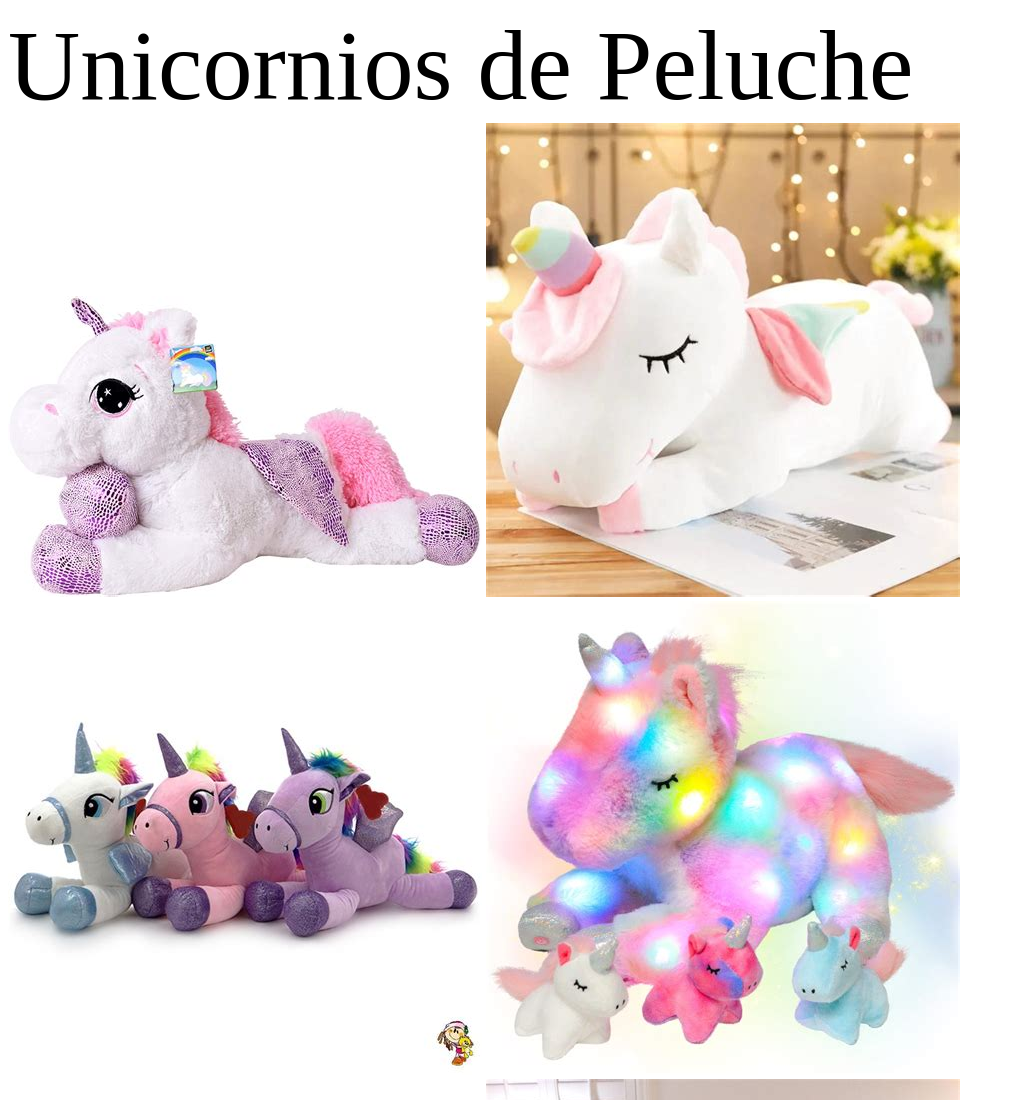
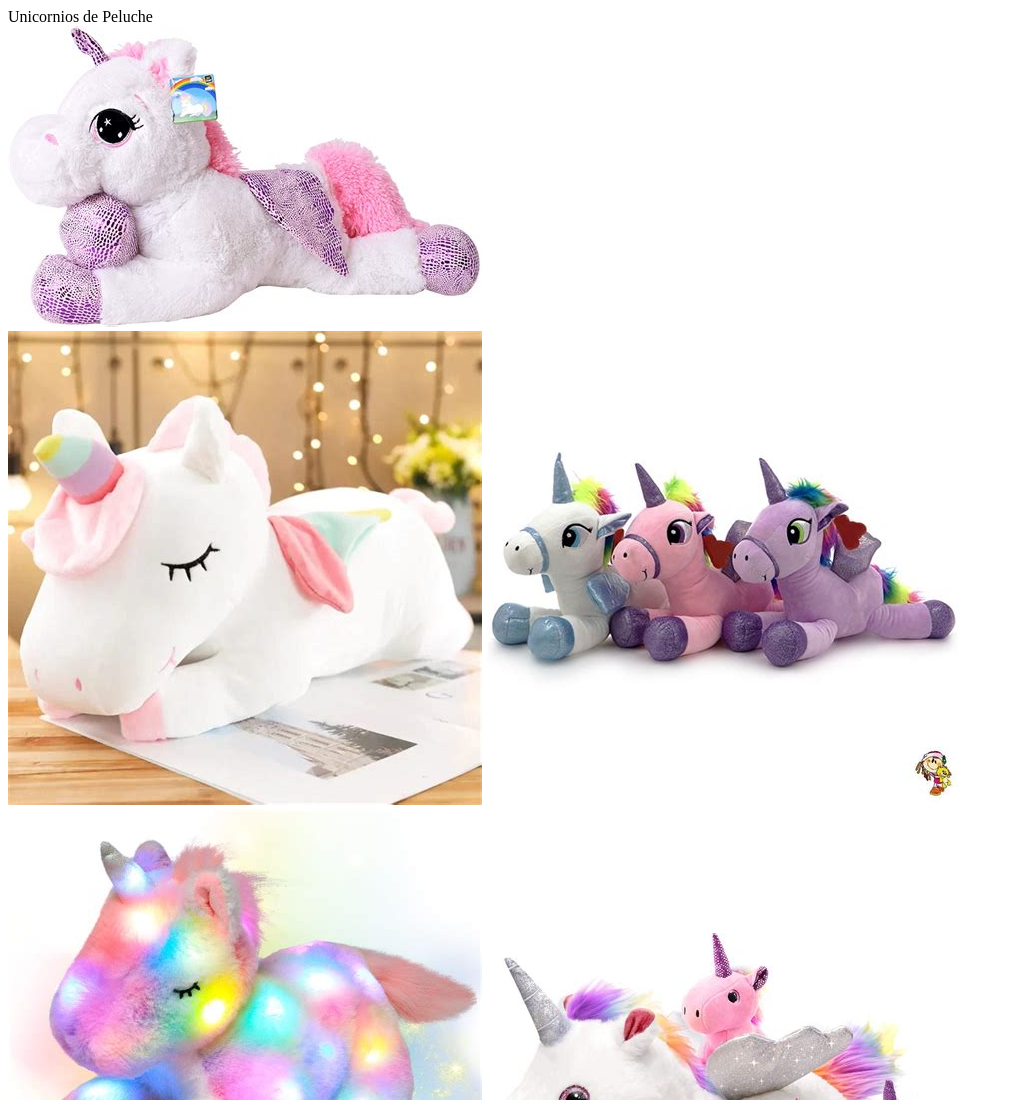
Before and after one commit to ana-morandeira/cssGridUnicorns, a plain HTML site: page index.html in a window 1280 px wide. Shown: the top 1100 px of the page, without its empty margins (0-1015 px from the left). Drawn offline with Linux system fonts and the light colour scheme.

Commit message:
refactor: html

```diff
--- a/index.css
+++ b/index.css
@@ -1,4 +0,0 @@
-#unicornsTable{ display: grid;
-     grid-template-columns: 100px 5em 40%;gap: 10px; }
-
-#title{font-size: 100px; grid-column: span 2.5; border: 3px;}
--- a/index.html
+++ b/index.html
@@ -8,9 +8,10 @@
 </head>
 
 <body>
-    <section class="unicornsTable">
+    <section class="titleAndImage">
         <div id="title">Unicornios de Peluche</div>
         <img src="images/unicorn.jpg" alt="Unicornio de peluche blanco y lila">
+    </section>
         <img src="images/unicorn1.jpg" alt="Peluche de unicornio dormido">
         <img src="images/unicorn3.jpg" alt=" tres peluches de unicornio de diferentes colores">
         <img src="images/unicorn4.jpg" alt="Peluche de unicornio multicolor con luces">
@@ -21,7 +22,7 @@
         <img src="images/unicorn9.jpg" alt="Peluche de unicornio con alas">
         <img src="images/unicorn10.jpg" alt="tres peluches de unicornio con alas">
 
-    </section>
+
 
 </body>
 </html>
```
